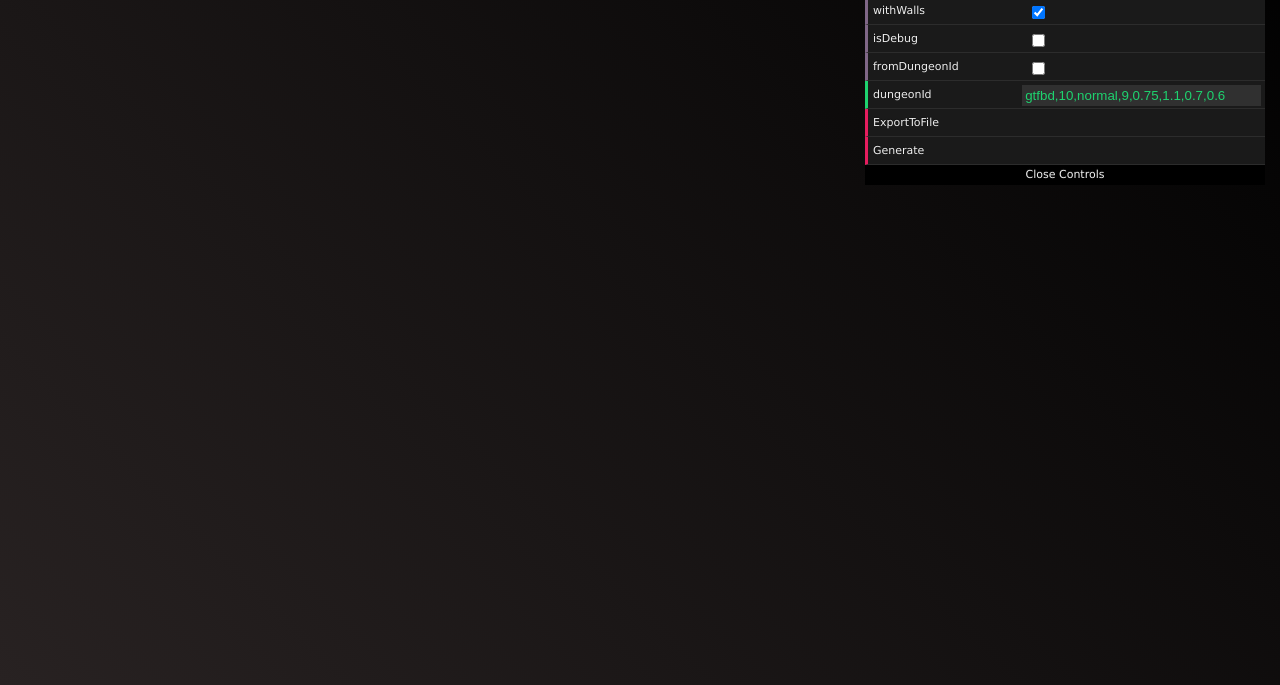
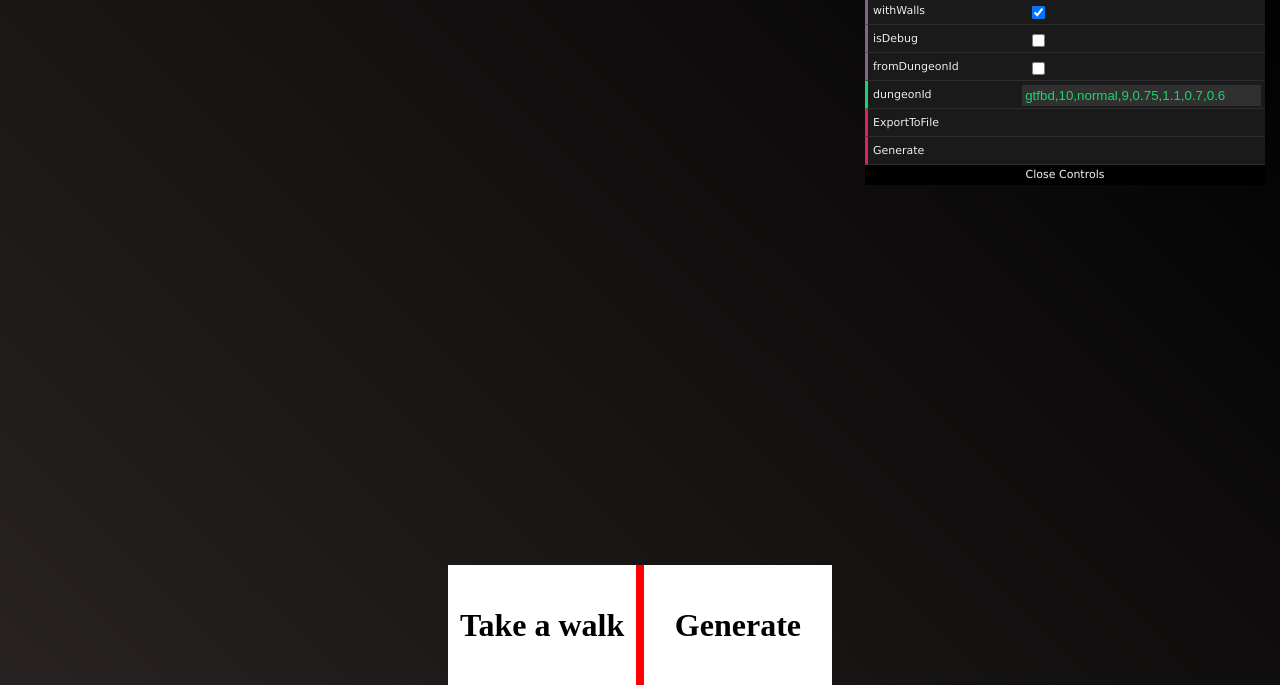
Before and after one commit to mlknz/Dungeonizer.js, a website built with webpack: page src/index.html in a window 1280 px wide. Shown: the part 115-800 px from the top of the page. Built offline with nearby package versions, Linux system fonts and the light colour scheme.

Commit message:
added gui buttons to html

```diff
--- a/src/index.html
+++ b/src/index.html
@@ -9,6 +9,12 @@
     </head>
     <body>
         <div id="root"></div>
+
+        <div id="buttonsRoot" class="buttonsRoot">
+            <div id="walkerButton" class="walkerButton">Take a walk</div>
+            <div id="dummy" class="dummy"></div>
+            <div id="generateButton" class="generateButton">Generate</div>
+        </div>
         <script src="libs/three.min.js"></script>
         <script src='libs/dat.gui.min.js'></script>
         <script src="scripts/dungeonizer.js"></script>
--- a/src/scripts/app-ui.js
+++ b/src/scripts/app-ui.js
@@ -1,5 +1,7 @@
 import config from './config.js';
 
+// todo: add link to source
+// todo: close dat.gui on mobiles (and more flixible dat.gui size)
 class AppUi {
     constructor(dungeonVisualizer) {
         this.dungeonVisualizer = dungeonVisualizer;
--- a/src/styles/main.css
+++ b/src/styles/main.css
@@ -10,3 +10,48 @@ body {
     background: linear-gradient(45deg, #282222 0%, #000000 100%);
     position: absolute;
 }
+.buttonsRoot {
+    position: absolute;
+    bottom: 0;
+    right: 35%;
+    width: 30%;
+    height: 15%;
+    font-size: 20px;
+
+    background: red;
+    font-size: 4vh;
+    font-weight: bold;
+    display: table;
+}
+.walkerButton {
+    width: 49%;
+    height: 100%;
+    background: white;
+    top: 0;
+    cursor: pointer;
+    text-align: center;
+    display: table-cell;
+    vertical-align: middle;
+    line-height: 100%;
+}
+
+.generateButton {
+    width: 49%;
+    height: 100%;
+    text-align: center;
+    cursor: pointer;
+    display: table-cell;
+    background: white;
+    vertical-align: middle;
+    line-height: 100%;
+}
+
+.walkerButton:hover, .generateButton:hover{
+    background: blue;
+}
+
+.dummy {
+    width: 2%;
+    height: 100%;
+    background: red;
+}
```
